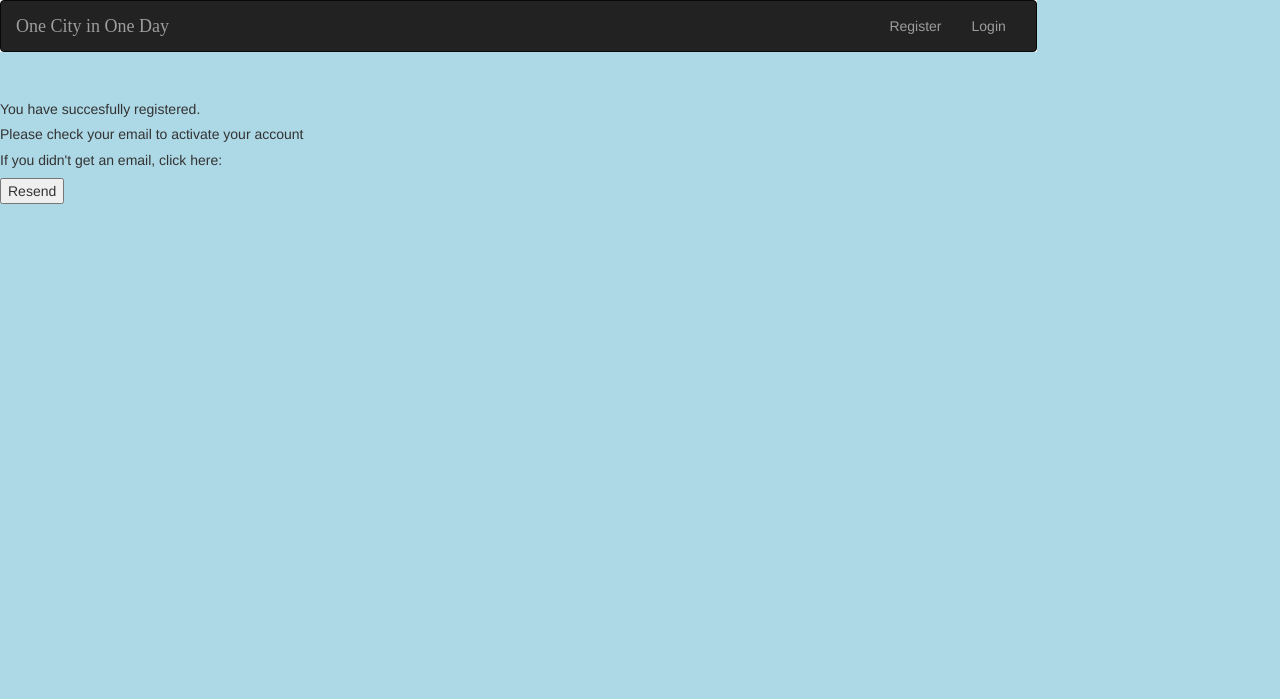
After one commit to ErikaAzabache/One-City-at-a-Time, a Flask app: page /activation_confirmation/1 in a window 1280 px wide. The commit adds this page. Shown: the top 699 px of the page. Run offline with Flask 2, Linux system fonts and the light colour scheme; some libraries are stand-ins or nearby versions; some web fonts are replaced.

Commit message:
Resend activation link page.

```diff
--- a/server.py
+++ b/server.py
@@ -160,14 +160,32 @@ def register_process():
         db.session.add(new_user)
         db.session.commit()
 
-        flash("%s %s, your registration was completed. Please, check your email to activate your account" % (name, lastname))
+        # flash("%s %s, your registration was completed. Please, check your email to activate your account" % (name, lastname))
 
-        activation_number = randint(10**8, 10**10)
+        activation_number = randint(10**8, 10**12)
         new_activation = Activation(activation_number=activation_number, user_id=new_user.user_id)
         db.session.add(new_activation)
         db.session.commit()
         send_email(email, activation_number)
-        return redirect("/login")
+        #return redirect("/login")
+        return redirect("/activation_confirmation/%s" % new_user.user_id)
+
+
+@app.route('/activation_confirmation/<int:user_id>', methods=['GET'])
+def activation_confirmation(user_id):
+    """Shows confirmation message."""
+
+    return render_template("activation_confirmation.html", user_id=user_id)
+
+
+@app.route('/activation_confirmation/<int:user_id>', methods=['POST'])
+def activation_resend(user_id):
+    """Allows to send the email again if not received."""
+
+    activation_number = db.session.query(Activation).filter(Activation.user_id==user_id).first().activation_number
+    email = db.session.query(User).get(user_id).email
+    send_email(email, activation_number)
+    return redirect("/login")
 
 
 @app.route('/activation/<activation_number>')
--- /dev/null
+++ b/templates/activation_confirmation.html
@@ -0,0 +1,17 @@
+{% extends 'base.html' %}
+{% block content %}
+<br>
+<br>
+    <div>
+        <h5> You have succesfully registered.</h5>
+        <h5> Please check your email to activate your account </h5>
+    </div>
+
+    <div>
+        <h5> If you didn't get an email, click here:</h5>
+        <form action="/activation_confirmation/{{user_id}}" method="POST">
+            <input type="submit" id="resend" value="Resend">
+        </form>
+    </div>
+
+{% endblock %}
--- a/templates/activation_error.html
+++ b/templates/activation_error.html
@@ -1,7 +1,7 @@
 {% extends 'base.html' %}
 {% block content %}
-
-
+<br>
+<br>
     <div>
         <h5>You need to be a registered user to activate an account</h5>
     </div>
```
